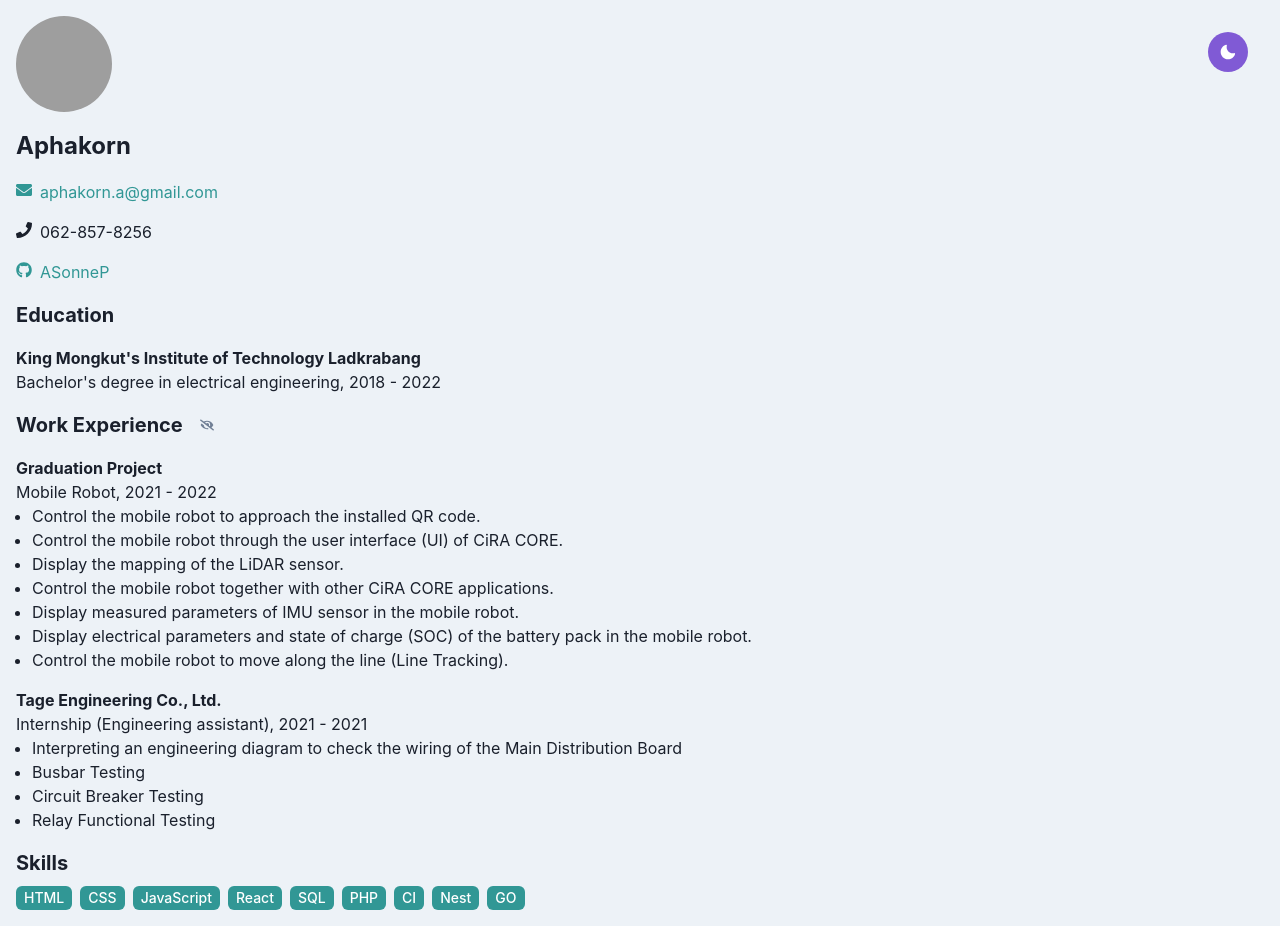
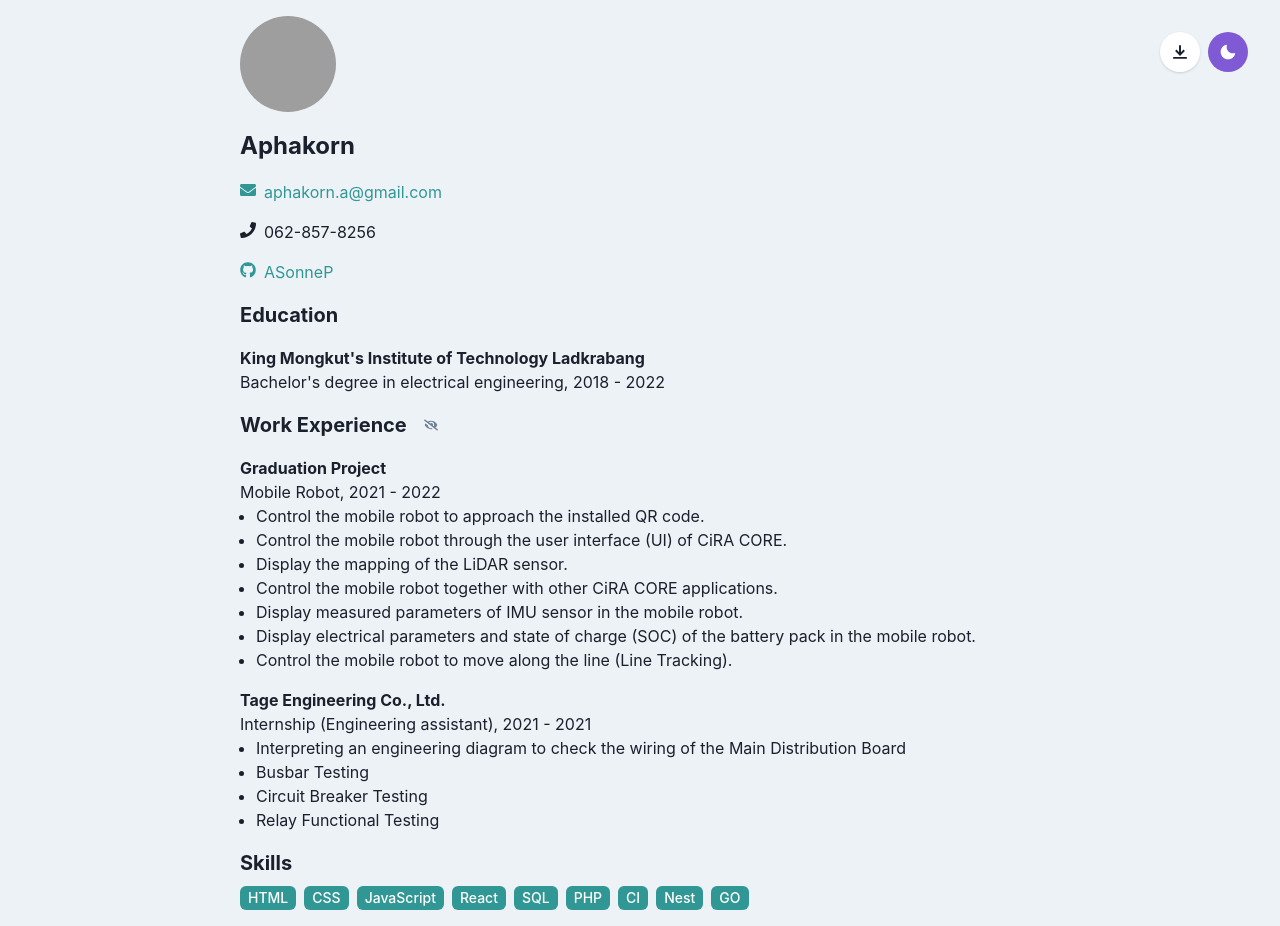
Before and after one commit to ASonneP/Aphakorn-cv, a React (Create React App) app: page / in a window 1280 px wide. Built offline with nearby package versions, Linux system fonts and the light colour scheme; grey boxes are pictures that could not be loaded.

Commit message:
:page_facing_up: Add PDF download feature

```diff
--- a/package.json
+++ b/package.json
@@ -10,7 +10,8 @@
     "@testing-library/jest-dom": "^5.17.0",
     "@testing-library/react": "^13.4.0",
     "@testing-library/user-event": "^13.5.0",
-    "framer-motion": "^11.0.13",
+    "framer-motion": "^11.0.14",
+    "html2pdf.js": "^0.10.1",
     "react": "^18.2.0",
     "react-dom": "^18.2.0",
     "react-icons": "^5.0.1",
@@ -43,7 +44,6 @@
       "last 1 safari version"
     ]
   },
-  "homepage": "https://asonnep.github.io/aphakorn-cv",
   "devDependencies": {
     "gh-pages": "^6.1.1"
   }
--- a/src/components/App.js
+++ b/src/components/App.js
@@ -1,29 +1,73 @@
-import React from "react";
-import PersonalInfo from "./PersonalInfo";
-import Education from "./Education";
-import WorkExperience from "./WorkExperience";
-import Skills from "./Skills";
-import { Box, useColorModeValue } from "@chakra-ui/react";
-// import Projects from "./Projects";
-import ColorModeSwitcher from "./ColorModeSwitcher";
+import React, { useRef } from 'react';
+import {
+  Box,
+  Flex,
+  IconButton,
+  Stack,
+  Tooltip,
+  useColorModeValue,
+  usePrefersReducedMotion,
+} from '@chakra-ui/react';
+import { DownloadIcon } from '@chakra-ui/icons';
+import PersonalInfo from './PersonalInfo';
+import Education from './Education';
+import WorkExperience from './WorkExperience';
+import Skills from './Skills';
+import ColorModeSwitcher from './ColorModeSwitcher';
+import html2pdf from 'html2pdf.js';
 
 const App = () => {
-  // Dynamically set the background color based on the current color mode
-  const bgColor = useColorModeValue("gray.100", "gray.700"); // Example: light mode uses gray.100, dark mode uses gray.700
+  const contentRef = useRef(null);
+  const prefersReducedMotion = usePrefersReducedMotion();
+
+  const downloadPDF = () => {
+    html2pdf().from(contentRef.current).set({
+      margin: 10,
+      filename: 'aphakorn-cv.pdf',
+      html2canvas: {
+        scale: 2,
+        useCORS: true,
+      },
+      jsPDF: {
+        orientation: 'portrait',
+        unit: 'mm',
+        format: 'a4',
+        compressPDF: true,
+      },
+    }).save();
+  };
 
   return (
     <Box minH="100vh">
-      <Box padding="4" position="fixed" right="1rem" top="1rem">
+      <Stack direction="row" spacing={2} padding="4" position="fixed" right="1rem" top="1rem">
+        {/* Tooltip wrapping the IconButton */}
+        <Tooltip hasArrow label="Switch to light mode for best PDF" placement="left">
+          <IconButton
+            icon={<DownloadIcon />}
+            isRound
+            onClick={downloadPDF}
+            aria-label="Download CV"
+            size="md"
+            color="gray.800"
+            bg="white"
+            _hover={{
+              bg: 'gray.200',
+              transform: prefersReducedMotion ? undefined : 'scale(1.1)',
+            }}
+            boxShadow="base"
+          />
+        </Tooltip>
         <ColorModeSwitcher />
-      </Box>
-      <Box padding="4" bg={bgColor} minH="100vh">
-        <PersonalInfo />
-        <Education />
-        <WorkExperience />
-        <Skills />
+      </Stack>
 
-        {/* <Projects /> */}
-      </Box>
+      <Flex direction="column" alignItems="center" justifyContent="center" padding="4" bg={useColorModeValue('gray.100', 'gray.700')} minH="100vh">
+        <Box ref={contentRef} width="full" maxWidth="800px">
+          <PersonalInfo />
+          <Education />
+          <WorkExperience />
+          <Skills />
+        </Box>
+      </Flex>
     </Box>
   );
 };
```
Also changed, not shown: 2 other files (tests, documents, lock files or other folders).
